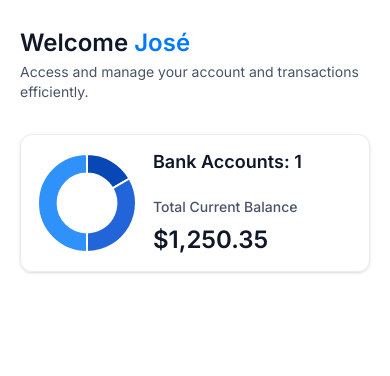
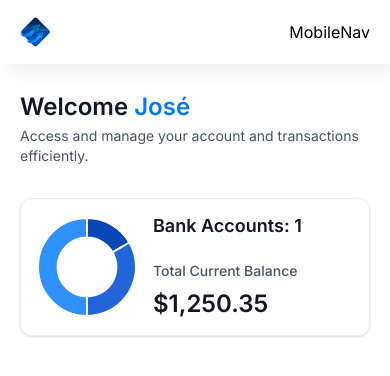
Before and after one commit to JoseGalvez-H/bankie, a Next.js app: page / in a window 390 px wide. Shown: the top 376 px of the page. Built offline with nearby package versions, Linux system fonts and the light colour scheme.

Commit message:
Implement Mobile Nav

```diff
--- a/app/(root)/layout.tsx
+++ b/app/(root)/layout.tsx
@@ -1,4 +1,6 @@
 import Sidebar from '@/components/Sidebar';
+import MobileNav from "@/components/MobileNav";
+import Image from "next/image";
 
 export default function RootLayout({
     children,
@@ -6,10 +8,20 @@ export default function RootLayout({
     children: React.ReactNode;
 }>) {
     const loggedIn = { firstName: 'José', lastName: 'Galvez' };
+
     return (
         <main className="flex h-screen w-full font-inter">
             <Sidebar user={loggedIn} />
-            {children}
+
+            <div className="flex size-full flex-col">
+                <div className="root-layout">
+                    <Image src="/icons/logo.svg" width={30} height={30} alt="logo" />
+                    <div>
+                        <MobileNav user={loggedIn} />
+                    </div>
+                </div>
+                {children}
+            </div>
         </main>
     );
 }
--- /dev/null
+++ b/components/MobileNav.tsx
@@ -0,0 +1,9 @@
+import React from 'react'
+
+const MobileNav = ({ user }: MobileNavProps) => {
+    return (
+        <div>MobileNav</div>
+    )
+}
+
+export default MobileNav
--- a/components/Sidebar.tsx
+++ b/components/Sidebar.tsx
@@ -12,7 +12,7 @@ const Sidebar = ({ user }: SiderbarProps) => {
     return (
         <section className="sidebar">
             <nav className="flex flex-col gap-4">
-                <Link href="/" className="mb-12" cursor-pointer items-center gap-2>
+                <Link href="/" className="mb-12 cursor-pointer flex items-center gap-2">
                     <Image
                         src="/icons/logo.svg"
                         width={34}
```
